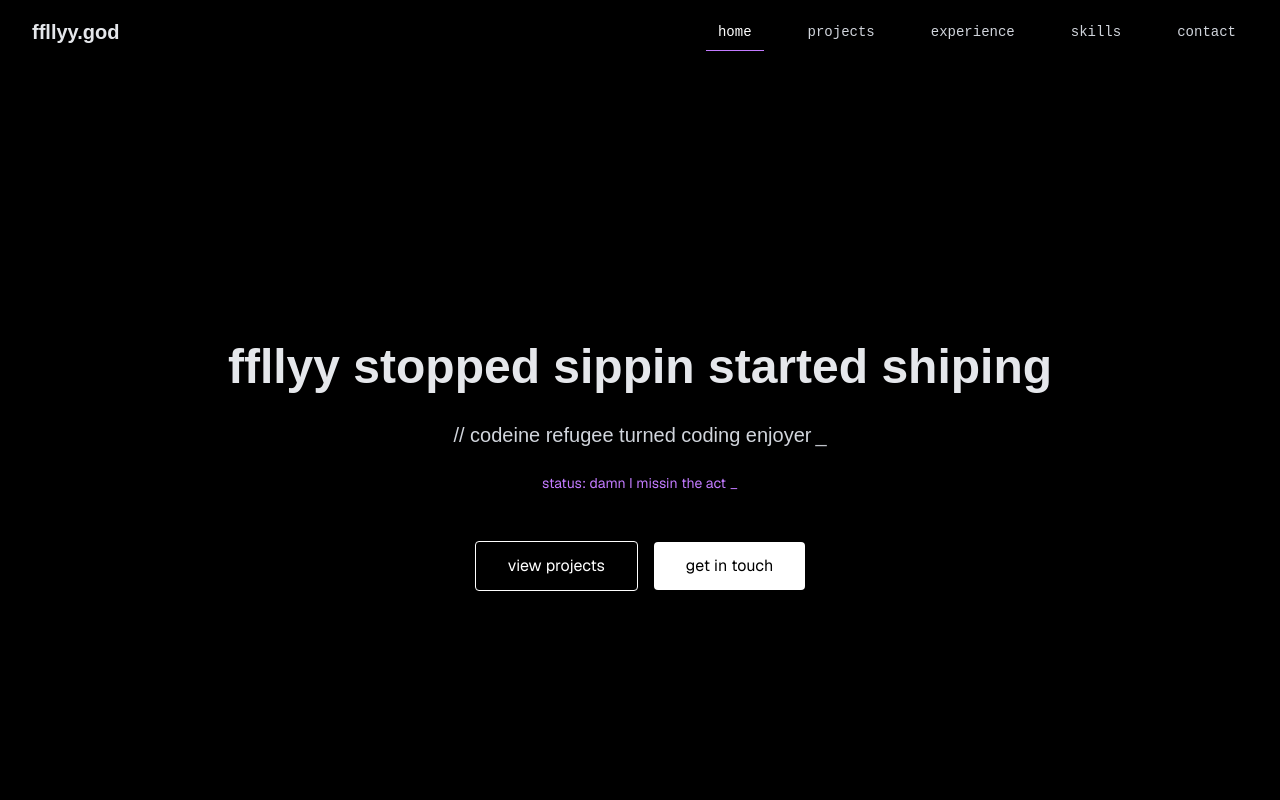
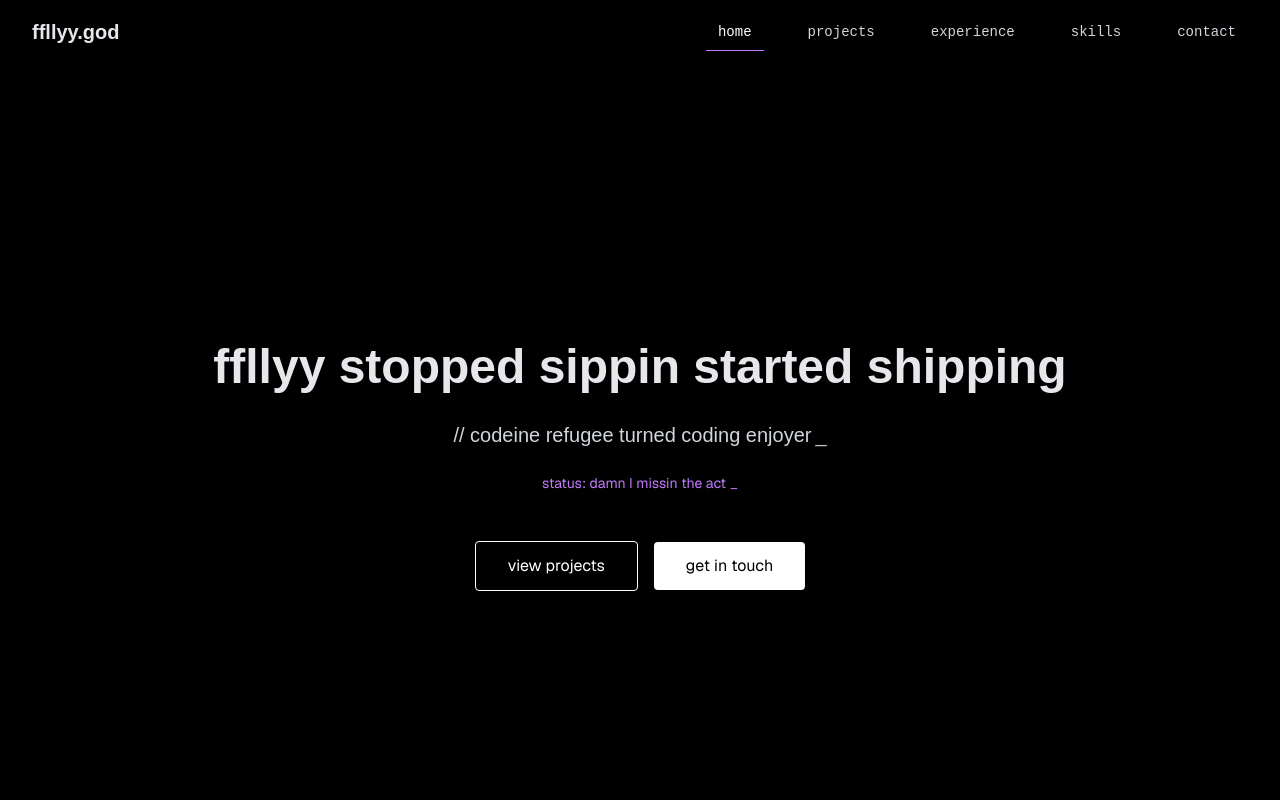
Before and after one commit to ffllyygod/next-port, a Next.js app: page / in a window 1280 px wide. Shown: the top 800 px of the page. Built offline with nearby package versions, Linux system fonts and the light colour scheme; a web font is replaced by a local one.

Commit message:
fixed typo

```diff
--- a/app/page.tsx
+++ b/app/page.tsx
@@ -14,7 +14,7 @@ export default function Hero() {
 
                         <div className="space-y-6">
                             <h1 className="text-2xl md:text-4xl lg:text-5xl font-bold leading-tight text-balance hover:text-gray-300 transition-colors duration-300">
-                                ffllyy stopped sippin started shiping
+                                ffllyy stopped sippin started shipping
                             </h1>
 
                             <h2 className="text-md md:text-lg lg:text-xl text-gray-300 text-balance">
```
